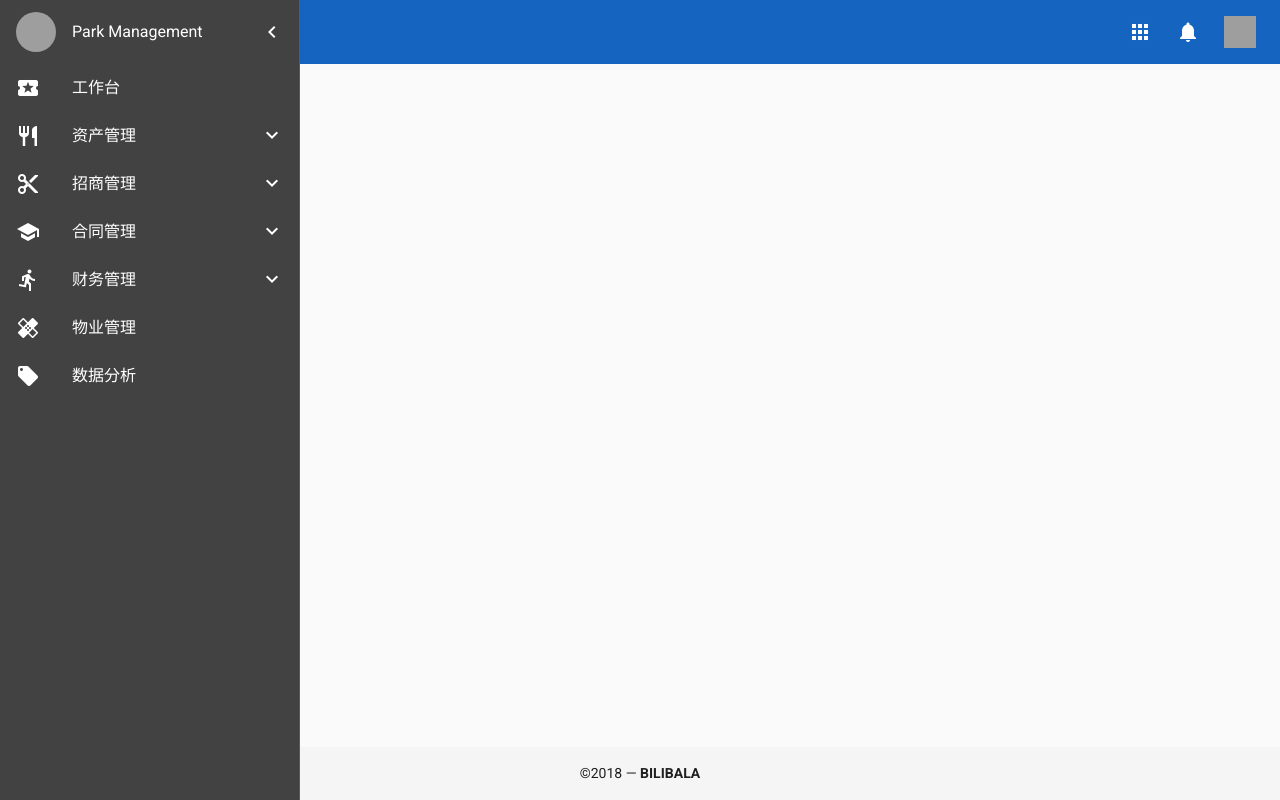
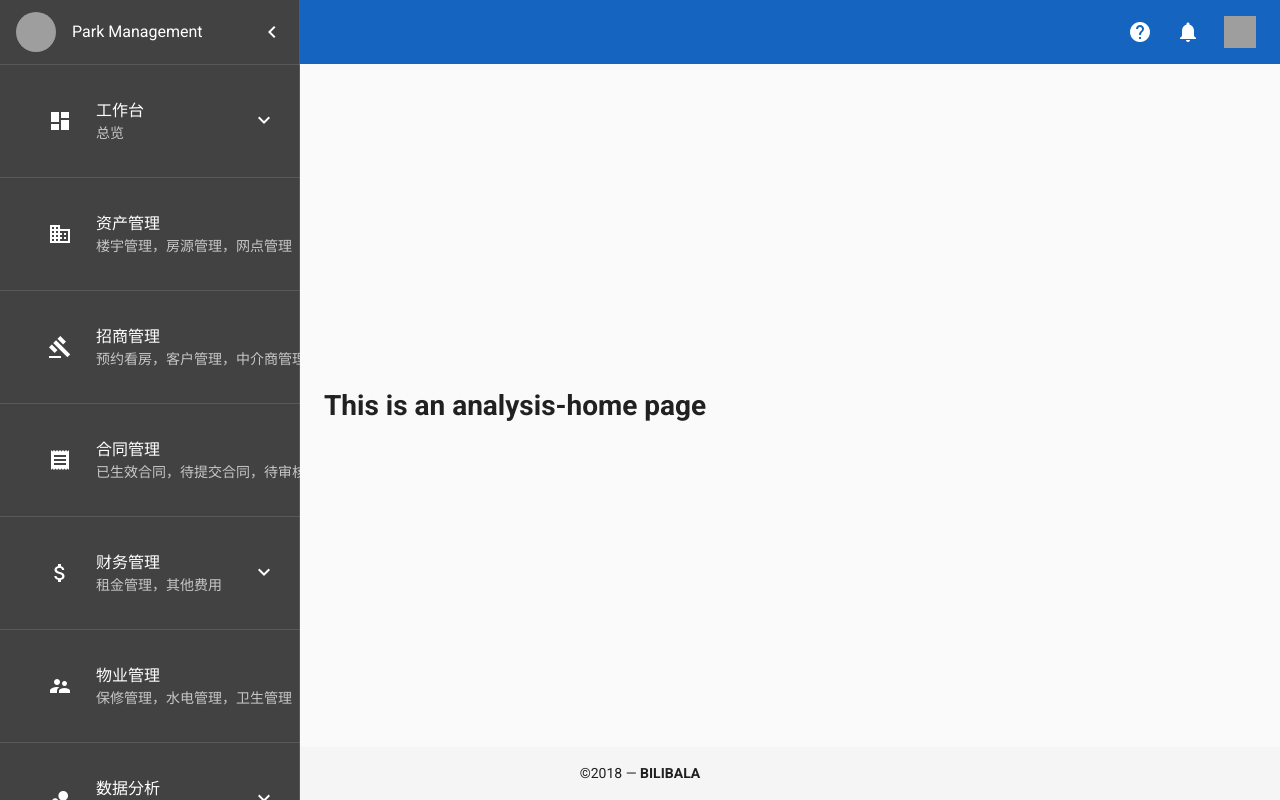
Before and after one commit to AoiioA/Park-Management-FE, a Vue app: page /#/analysis in a window 1280 px wide. Built offline with nearby package versions, Linux system fonts and the light colour scheme; grey boxes are pictures that could not be loaded.

Commit message:
:boom:feat:beautify the style of app,add views of seven modules.

```diff
--- a/src/App.vue
+++ b/src/App.vue
@@ -5,50 +5,7 @@
         :isDrawer.sync="drawer"
         :isMini.sync="mini"
       ></nav-drawer>
-      <v-toolbar
-        app
-        dark
-        fixed
-        flat
-        color="blue darken-3"
-      >
-        <!-- <v-toolbar-title
-          class="ml-0 pl-3"
-          v-if="$vuetify.breakpoint.lgAndUp"
-          :style="{width: mini?'80px':'300px'}"
-        >
-          <v-avatar size="32px" tile style="display: inline-block;margin: 0 8px;">
-            <img
-              src="https://vuetifyjs.com/static/doc-images/logo.svg"
-              alt="Vuetify"
-            >
-          </v-avatar>
-          <span v-if="!mini" class="hidden-sm-and-down">Park Management</span>
-        </v-toolbar-title> -->
-        <v-toolbar-side-icon v-if="!$vuetify.breakpoint.lgAndUp" @click.stop="drawer = !drawer"></v-toolbar-side-icon>
-        <!-- <v-text-field
-          flat
-          solo-inverted
-          prepend-icon="search"
-          label="Search"
-          class="hidden-sm-and-down"
-        ></v-text-field> -->
-        <v-spacer></v-spacer>
-        <v-btn icon>
-          <v-icon>apps</v-icon>
-        </v-btn>
-        <v-btn icon>
-          <v-icon>notifications</v-icon>
-        </v-btn>
-        <v-btn icon large>
-          <v-avatar size="32px" tile>
-            <img
-              src="https://vuetifyjs.com/static/doc-images/logo.svg"
-              alt="Vuetify"
-            >
-          </v-avatar>
-        </v-btn>
-      </v-toolbar>
+      <ToolBar @toggleDrawer="drawer = !drawer"></ToolBar>
       <v-content>
         <v-container fluid fill-height>
           <router-view></router-view>
@@ -67,10 +24,12 @@
 
 <script>
 import NavDrawer from "@/components/NavDrawer.vue";
+import ToolBar from "@/components/ToolBar.vue";
 
 export default {
   components: {
-    NavDrawer
+    NavDrawer,
+    ToolBar
   },
   data() {
     return {
--- a/src/components/NavDrawer.vue
+++ b/src/components/NavDrawer.vue
@@ -5,13 +5,13 @@
     fixed
     v-model="drawer"
     :mini-variant="mini"
-    class="pb-0"
+    class="pb-0 nav-drawer"
   >
     <v-layout
       fill-height
       column
     >
-      <v-flex style="flex: none">
+      <v-flex>
         <v-list class="pt-1 pb-1">
           <v-list-tile avatar>
             <v-list-tile-avatar>
@@ -29,13 +29,12 @@
         </v-list>
         <!-- <v-divider light></v-divider> -->
       </v-flex>
-      <v-flex>
-        <v-list subheader>
-          <template v-for="navItem in navItems">
+      <v-divider></v-divider>
+      <v-flex class="nav-list no-scroll">
+        <!-- <v-list subheader expand>
           <v-list-group
-              v-if="navItem.child"
+            v-for="navItem in navItems"
             :key="navItem.title"
-              v-model="navItem.active"
             :prepend-icon="navItem.action"
           >
             <v-list-tile slot="activator">
@@ -43,7 +42,7 @@
                 <v-list-tile-title>{{ navItem.title }}</v-list-tile-title>
               </v-list-tile-content>
             </v-list-tile>
-              <v-list dense v-if="navItem.child.length">
+            <v-list dense>
               <v-list-tile
                 v-for="subItem in navItem.child"
                 :key="subItem.title"
@@ -51,7 +50,7 @@
                 ripple
               >
                 <v-list-tile-action>
-                    <v-icon>{{ subItem.action }}</v-icon>
+                  <v-icon small>{{ subItem.action }}</v-icon>
                 </v-list-tile-action>
                 <v-list-tile-content>
                   <v-list-tile-title>{{ subItem.title }}</v-list-tile-title>
@@ -59,23 +58,41 @@
               </v-list-tile>
             </v-list>
           </v-list-group>
+        </v-list> -->
+        <v-expansion-panel expand class="elevation-0">
+          <v-expansion-panel-content v-for="navItem in navItems" :key="navItem.title">
+            <div slot="header" class="nav-list-header">
+              <v-list two-line>
+                <v-list-tile>
+                  <v-list-tile-avatar>
+                    <v-icon>{{ navItem.action }}</v-icon>
+                  </v-list-tile-avatar>
+                  <v-list-tile-content>
+                    <v-list-tile-title>{{ navItem.title }}</v-list-tile-title>
+                    <v-list-tile-sub-title>{{ navItem.child.map(el=>el.title).join('，') }}</v-list-tile-sub-title>
+                  </v-list-tile-content>
+                </v-list-tile>
+              </v-list>
+            </div>
+            <v-list dense class="nav-sublist">
               <v-list-tile
-              v-else-if="navItem.url"
-              :key="navItem.title"
-              :prepend-icon="navItem.action"
-              :to="navItem.url"
+                v-for="subItem in navItem.child"
+                :key="subItem.title"
+                :to="subItem.url"
+                ripple
               >
                 <v-list-tile-action>
-                <v-icon>{{ navItem.action }}</v-icon>
+                  <v-icon small>{{ subItem.action }}</v-icon>
                 </v-list-tile-action>
                 <v-list-tile-content>
-                <v-list-tile-title>{{ navItem.title }}</v-list-tile-title>
+                  <v-list-tile-title>{{ subItem.title }}</v-list-tile-title>
                 </v-list-tile-content>
               </v-list-tile>
-          </template>
             </v-list>
+          </v-expansion-panel-content>
+        </v-expansion-panel>
       </v-flex>
-      <v-flex style="flex: none">
+      <v-flex>
         <v-list v-if="mini">
           <v-list-tile @click.stop="mini = !mini">
             <v-list-tile-action>
@@ -99,56 +116,66 @@ export default {
     return {
       navItems: [
         {
-          action: "local_activity",
+          action: "dashboard",
           title: "工作台",
           active: true,
-          url: "/home"
+          child: [
+            { action: "label_outline", title: "总览", url: "/dashboard" }
+          ],
+          url: "/dashboard"
         },
         {
-          action: "restaurant",
+          action: "business",
           title: "资产管理",
           child: [
-            { action: "local_activity", title: "楼宇管理", url: "/about" },
-            { action: "local_activity", title: "房源管理", url: "/about" },
-            { action: "local_activity", title: "网点管理", url: "/about" }
+            { action: "label_outline", title: "楼宇管理", url: "/building" },
+            { action: "label_outline", title: "房源管理", url: "/about" },
+            { action: "label_outline", title: "网点管理", url: "/about" }
           ]
         },
         {
-          action: "content_cut",
+          action: "gavel",
           title: "招商管理",
           child: [
-            { action: "local_activity", title: "预约看房", url: "/about" },
-            { action: "local_activity", title: "客户管理", url: "/about" },
-            { action: "local_activity", title: "中介商管理", url: "/about" }
+            { action: "label_outline", title: "预约看房", url: "/sale" },
+            { action: "label_outline", title: "客户管理", url: "/about" },
+            { action: "label_outline", title: "中介商管理", url: "/about" }
           ]
         },
         {
-          action: "school",
+          action: "receipt",
           title: "合同管理",
           child: [
-            { action: "local_activity", title: "已生效合同", url: "/about" },
-            { action: "local_activity", title: "待提交合同", url: "/about" },
-            { action: "local_activity", title: "待审核合同", url: "/about" }
+            { action: "label_outline", title: "已生效合同", url: "/contract" },
+            { action: "label_outline", title: "待提交合同", url: "/about" },
+            { action: "label_outline", title: "待审核合同", url: "/about" }
           ]
         },
         {
-          action: "directions_run",
+          action: "attach_money",
           title: "财务管理",
           child: [
-            { action: "local_activity", title: "租金管理", url: "/about" },
-            { action: "local_activity", title: "服务金管理", url: "/about" },
-            { action: "local_activity", title: "其他费用管理", url: "/about" }
+            { action: "label_outline", title: "租金管理", url: "/finance" },
+            { action: "label_outline", title: "其他费用", url: "/about" }
           ]
         },
         {
-          action: "healing",
+          action: "supervisor_account",
           title: "物业管理",
-          url: "/home"
+          child: [
+            { action: "label_outline", title: "保修管理", url: "/about" },
+            { action: "label_outline", title: "水电管理", url: "/property" },
+            { action: "label_outline", title: "卫生管理", url: "/about" }
+          ],
+          url: "/property"
         },
         {
-          action: "local_offer",
+          action: "bubble_chart",
           title: "数据分析",
-          url: "/home"
+          child: [
+            { action: "label_outline", title: "数据概览", url: "/analysis" }
+          ],
+          url: "/analysis"
         }
       ]
     };
@@ -173,3 +200,41 @@ export default {
   }
 };
 </script>
+
+<style lang="stylus" scoped>
+.no-scroll
+  &::-webkit-scrollbar
+    display none
+.nav-drawer
+  overflow hidden
+  .flex
+    flex none
+    &.nav-list
+      flex auto
+      overflow-x hidden
+      overflow-y auto
+      .expansion-panel
+        min-width 300px
+        .expansion-panel__container
+          &.expansion-panel__container--active
+            background rgba(0, 0, 0, .3)
+          .nav-list-header
+            .list__tile__sub-title
+              text-overflow ellipsis
+              overflow hidden
+              max-width 172px
+          .nav-sublist
+            border-bottom 1px solid hsla(0,0%,100%,.12)
+            .list__tile__action
+              text-align center
+              display inline-block
+              line-height 40px
+              font-size 0
+.nav-drawer
+  & /deep/ .expansion-panel__container
+    border-top 0
+  & /deep/ .expansion-panel__header
+    padding 0 16px 0 0
+  &.navigation-drawer--mini-variant /deep/ .expansion-panel__header
+    display none
+</style>
--- /dev/null
+++ b/src/components/ToolBar.vue
@@ -0,0 +1,82 @@
+<template>
+  <v-toolbar
+    app
+    dark
+    fixed
+    flat
+    color="blue darken-3"
+  >
+    <!-- <v-toolbar-title
+      class="ml-0 pl-3"
+      v-if="$vuetify.breakpoint.lgAndUp"
+      :style="{width: mini?'80px':'300px'}"
+    >
+      <v-avatar size="32px" tile style="display: inline-block;margin: 0 8px;">
+        <img
+          src="https://vuetifyjs.com/static/doc-images/logo.svg"
+          alt="Vuetify"
+        >
+      </v-avatar>
+      <span v-if="!mini" class="hidden-sm-and-down">Park Management</span>
+    </v-toolbar-title> -->
+    <v-toolbar-side-icon v-if="!$vuetify.breakpoint.lgAndUp" @click.stop="$emit('toggleDrawer')"></v-toolbar-side-icon>
+    <!-- <v-text-field
+      flat
+      solo-inverted
+      prepend-icon="search"
+      label="Search"
+      class="hidden-sm-and-down"
+    ></v-text-field> -->
+    <v-spacer></v-spacer>
+    <v-btn icon>
+      <v-icon>help</v-icon>
+    </v-btn>
+    <v-btn icon>
+      <v-icon>notifications</v-icon>
+    </v-btn>
+    <v-menu
+      offset-y
+      :close-on-content-click="false"
+      :nudge-width="160"
+      v-model="menu"
+    >
+      <v-btn icon large slot="activator">
+        <v-avatar size="32px" tile>
+          <img src="https://vuetifyjs.com/static/doc-images/logo.svg" alt="Vuetify">
+        </v-avatar>
+      </v-btn>
+      <v-card>
+        <v-list>
+          <v-list-tile avatar>
+            <v-list-tile-avatar>
+              <img src="https://vuetifyjs.com/static/doc-images/logo.svg" alt="Vuetify">
+            </v-list-tile-avatar>
+            <v-list-tile-content>
+              <v-list-tile-title>Bilibala</v-list-tile-title>
+              <v-list-tile-sub-title>系统管理员</v-list-tile-sub-title>
+            </v-list-tile-content>
+          </v-list-tile>
+        </v-list>
+        <v-divider></v-divider>
+        <v-card-actions>
+          <v-btn small depressed color="primary" @click="menu = false">
+            <v-icon small>account_circle</v-icon>&nbsp;账号设置
+          </v-btn>
+          <v-spacer></v-spacer>
+          <v-btn small flat color="error" @click="menu = false">退出登录</v-btn>
+        </v-card-actions>
+      </v-card>
+    </v-menu>
+  </v-toolbar>
+</template>
+
+<script>
+export default {
+  name: "ToolBar",
+  data() {
+    return {
+      menu: false
+    };
+  }
+};
+</script>
--- a/src/router.js
+++ b/src/router.js
@@ -1,6 +1,12 @@
 import Vue from "vue";
 import Router from "vue-router";
-import Home from "./views/Home.vue";
+import AnalysisHome from "./views/AnalysisView/AnalysisHome.vue";
+import BuildingHome from "./views/BuildingView/BuildingHome.vue";
+import ContractHome from "./views/ContractView/ContractHome.vue";
+import DashboardHome from "./views/DashboardView/DashboardHome.vue";
+import FinanceHome from "./views/FinanceView/FinanceHome.vue";
+import PropertyHome from "./views/PropertyView/PropertyHome.vue";
+import SaleHome from "./views/SaleView/SaleHome.vue";
 import About from "./views/About.vue";
 
 Vue.use(Router);
@@ -9,8 +15,42 @@ export default new Router({
   routes: [
     {
       path: "/",
-      name: "home",
-      component: Home
+      redirect: { name: "dashboard" }
+    },
+    {
+      path: "/analysis",
+      name: "analysis",
+      component: AnalysisHome
+    },
+    {
+      path: "/building",
+      name: "building",
+      component: BuildingHome
+    },
+    {
+      path: "/contract",
+      name: "contract",
+      component: ContractHome
+    },
+    {
+      path: "/dashboard",
+      name: "dashboard",
+      component: DashboardHome
+    },
+    {
+      path: "/finance",
+      name: "finance",
+      component: FinanceHome
+    },
+    {
+      path: "/property",
+      name: "property",
+      component: PropertyHome
+    },
+    {
+      path: "/sale",
+      name: "sale",
+      component: SaleHome
     },
     {
       path: "/about",
--- /dev/null
+++ b/src/views/AnalysisView/AnalysisHome.vue
@@ -0,0 +1,5 @@
+<template>
+  <div class="analysis-home">
+    <h1>This is an analysis-home page</h1>
+  </div>
+</template>
--- /dev/null
+++ b/src/views/BuildingView/BuildingHome.vue
@@ -0,0 +1,5 @@
+<template>
+  <div class="building-home">
+    <h1>This is an building-home page</h1>
+  </div>
+</template>
--- /dev/null
+++ b/src/views/ContractView/ContractHome.vue
@@ -0,0 +1,5 @@
+<template>
+  <div class="contract-home">
+    <h1>This is an contract-home page</h1>
+  </div>
+</template>
--- /dev/null
+++ b/src/views/DashboardView/DashboardHome.vue
@@ -0,0 +1,5 @@
+<template>
+  <div class="dashboard-home">
+    <h1>This is an dashboard-home page</h1>
+  </div>
+</template>
--- /dev/null
+++ b/src/views/FinanceView/FinanceHome.vue
@@ -0,0 +1,5 @@
+<template>
+  <div class="finance-home">
+    <h1>This is an finance-home page</h1>
+  </div>
+</template>
--- /dev/null
+++ b/src/views/PropertyView/PropertyHome.vue
@@ -0,0 +1,5 @@
+<template>
+  <div class="property-home">
+    <h1>This is an property-home page</h1>
+  </div>
+</template>
--- /dev/null
+++ b/src/views/SaleView/SaleHome.vue
@@ -0,0 +1,5 @@
+<template>
+  <div class="sale-home">
+    <h1>This is an sale-home page</h1>
+  </div>
+</template>
```
Lines whose indentation alone changed are shown as unchanged.
